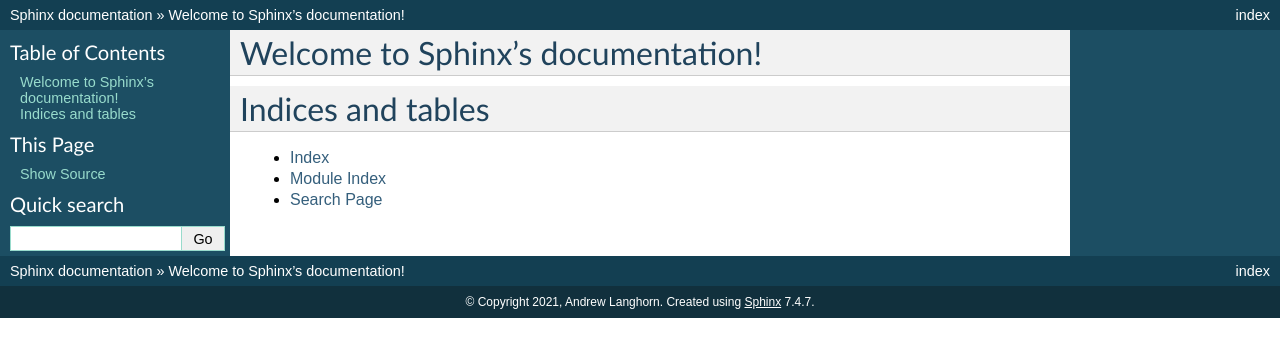
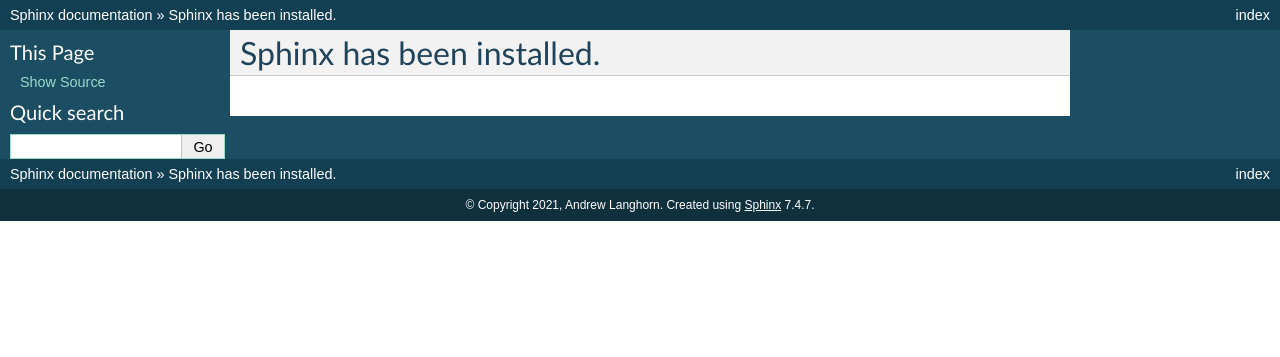
Before and after one commit to ajlanghorn/sphinx, a Sphinx documentation site: the page built from source/index.rst, in a window 1280 px wide. Shown: the top 357 px of the page. Built offline with Sphinx 7.4.7, drawn with Linux system fonts in a browser that asks for light colours.

Commit message:
Simplify index

```diff
--- a/source/index.rst
+++ b/source/index.rst
@@ -3,18 +3,5 @@
    You can adapt this file completely to your liking, but it should at least
    contain the root `toctree` directive.
 
-Welcome to Sphinx's documentation!
-==================================
-
-.. toctree::
-   :maxdepth: 2
-   :caption: Contents:
-
-
-
-Indices and tables
-==================
-
-* :ref:`genindex`
-* :ref:`modindex`
-* :ref:`search`
+Sphinx has been installed.
+==========================
```
